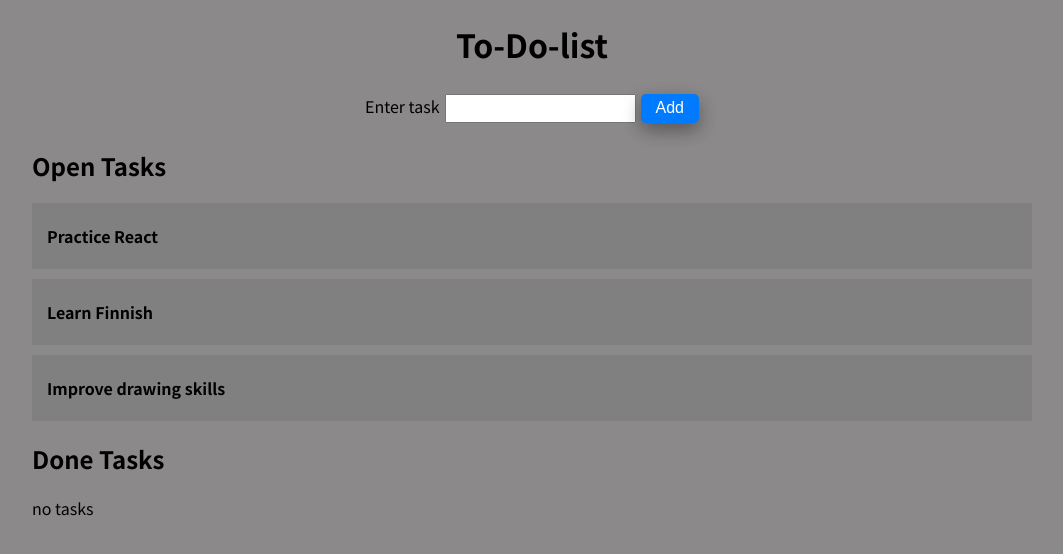
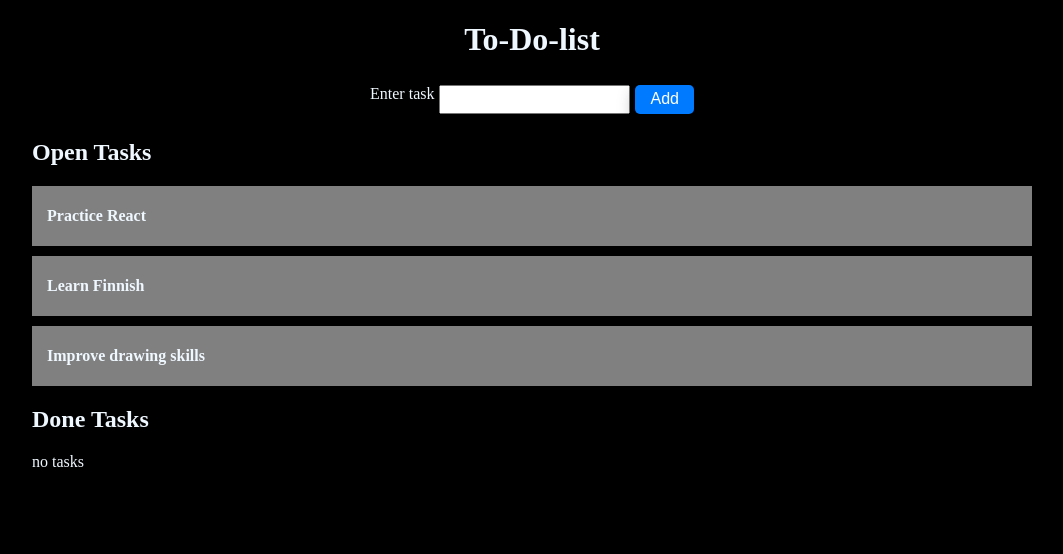
Before and after one commit to primasghar/to-do-list-app, a React (Create React App) app: page / in a window 1280 px wide. Shown: the top 554 px of the page, without its empty margins (108-1171 px from the left). Built offline with nearby package versions, Linux system fonts and the light colour scheme.

Commit message:
Changed bg colour

```diff
--- a/src/index.css
+++ b/src/index.css
@@ -1,14 +1,17 @@
-@import url("https://fonts.googleapis.com/css2?family=Noto+Sans+JP:wght@400;700&display=swap");
+/* @import url("https://fonts.googleapis.com/css2?family=Noto+Sans+JP:wght@400;700&display=swap"); */
 
 * {
   box-sizing: border-box;
 }
 
 html {
-  font-family: "Noto Sans JP", sans-serif;
+  font-family: "Times New Roman", Times, serif;
 }
 
 body {
+  font-size: 16px;
+  color: aliceblue;
+  background-color: black;
+
   margin: 0;
-  background-color: #8b8989;
 }
```
